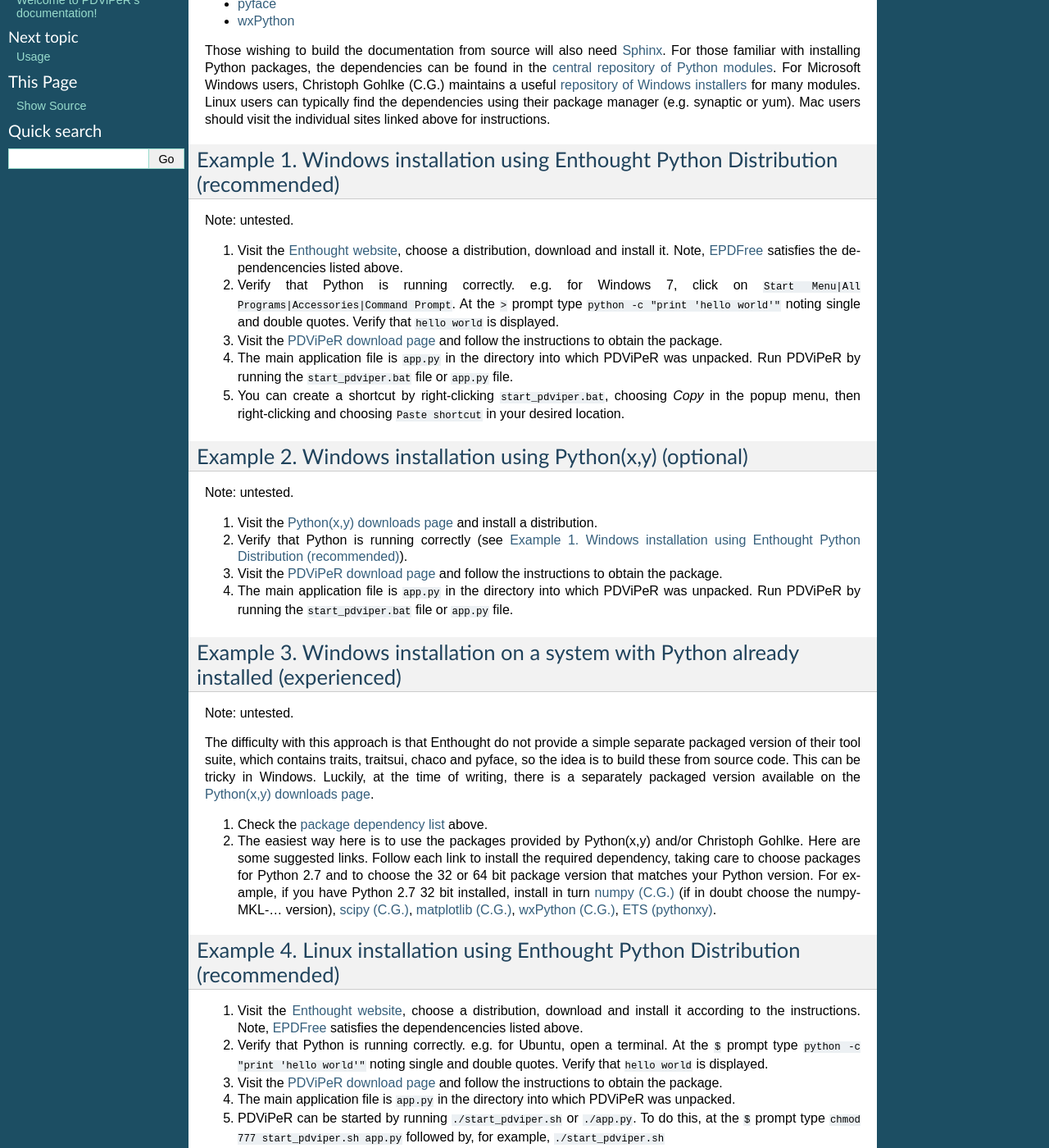
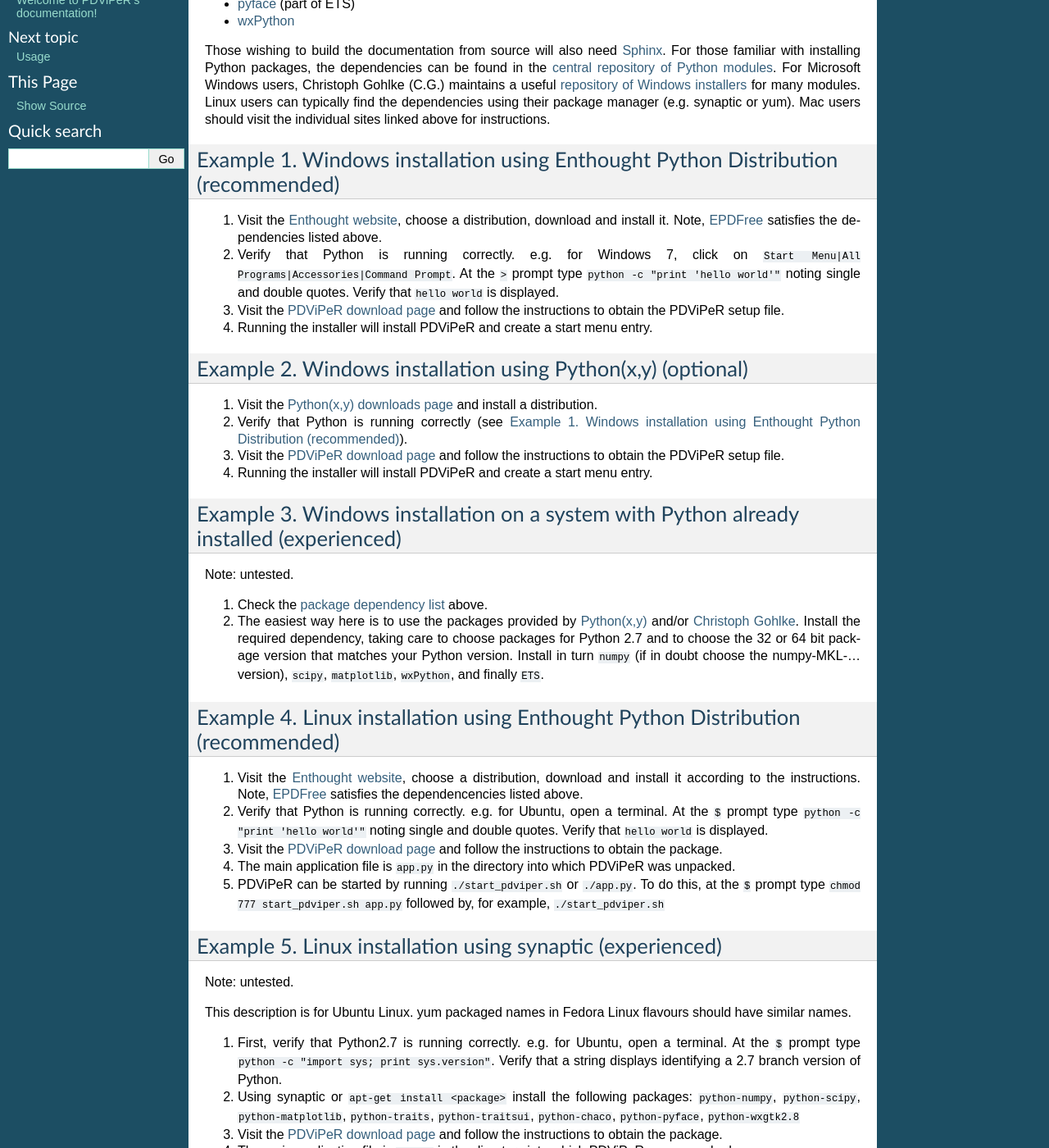
Before and after one commit to AustralianSynchrotron/pdviper, a Sphinx documentation site: the page built from docs/installation.rst, in a window 1280 px wide and 1400 px high, scrolled down 535 px. Shown: the whole window at 82% size. Built offline with Sphinx 7.4.7, drawn with Linux system fonts in a browser that asks for light colours; formulas are drawn with MathJax 3; some of the changed text lies outside the part shown.

Commit message:
Updated installation instructions

```diff
--- a/docs/installation.rst
+++ b/docs/installation.rst
@@ -18,10 +18,10 @@
 * `numpy <http://numpy.scipy.org/>`_
 * `scipy <http://scipy.org/>`_
 * `matplotlib <http://matplotlib.org/>`_
-* `traits <http://code.enthought.com/projects/traits/>`_
-* `traitsui <http://code.enthought.com/projects/traits_ui/>`_
-* `chaco <http://code.enthought.com/projects/chaco/>`_
-* `pyface <http://code.enthought.com/projects/traits_gui/>`_
+* `traits <http://code.enthought.com/projects/traits/>`_ [part of the Enthought Tool Suite (ETS) package]
+* `traitsui <http://code.enthought.com/projects/traits_ui/>`_ (part of ETS)
+* `chaco <http://code.enthought.com/projects/chaco/>`_ (part of ETS)
+* `pyface <http://code.enthought.com/projects/traits_gui/>`_ (part of ETS)
 * `wxPython <http://wxpython.org/>`_
 
 Those wishing to build the documentation from source will also need `Sphinx <http://sphinx.pocoo.org/>`_.
@@ -32,42 +32,31 @@
 Example 1. Windows installation using Enthought Python Distribution (recommended)
 ---------------------------------------------------------------------------------
 
-Note: untested.
-
-#. Visit the `Enthought website <http://www.enthought.com/products/epd.php>`_, choose a distribution, download and install it. Note, `EPDFree <http://www.enthought.com/products/epd_free.php>`_ satisfies the dependencencies listed above.
+#. Visit the `Enthought website <http://www.enthought.com/products/epd.php>`_, choose a distribution, download and install it. Note, `EPDFree <http://www.enthought.com/products/epd_free.php>`_ satisfies the dependencies listed above.
 #. Verify that Python is running correctly.
    e.g. for Windows 7, click on ``Start Menu|All Programs|Accessories|Command Prompt``.
    At the ``>`` prompt type ``python -c "print 'hello world'"`` noting single and double quotes.
    Verify that ``hello world`` is displayed.
-#. Visit the `PDViPeR download page <http://www.synchrotron.org.au/pdviper>`_ and follow the instructions to obtain the package.
-#. The main application file is ``app.py`` in the directory into which PDViPeR was unpacked. Run PDViPeR by running the ``start_pdviper.bat`` file or ``app.py`` file.
-#. You can create a shortcut by right-clicking ``start_pdviper.bat``, choosing `Copy` in the popup menu, then right-clicking and choosing ``Paste shortcut`` in your desired location.
+#. Visit the `PDViPeR download page <http://www.synchrotron.org.au/pdviper>`_ and follow the instructions to obtain the PDViPeR setup file.
+#. Running the installer will install PDViPeR and create a start menu entry.
 
 Example 2. Windows installation using Python(x,y) (optional)
 ------------------------------------------------------------
 
-Note: untested.
-
 #. Visit the `Python(x,y) <http://code.google.com/p/pythonxy/>`_ `downloads page <http://code.google.com/p/pythonxy/wiki/Downloads>`_ and install a distribution.
 #. Verify that Python is running correctly (see :ref:`example1`).
-#. Visit the `PDViPeR download page <http://www.synchrotron.org.au/pdviper>`_ and follow the instructions to obtain the package.
-#. The main application file is ``app.py`` in the directory into which PDViPeR was unpacked. Run PDViPeR by running the ``start_pdviper.bat`` file or ``app.py`` file.
+#. Visit the `PDViPeR download page <http://www.synchrotron.org.au/pdviper>`_ and follow the instructions to obtain the PDViPeR setup file.
+#. Running the installer will install PDViPeR and create a start menu entry.
 
 Example 3. Windows installation on a system with Python already installed (experienced)
 ---------------------------------------------------------------------------------------
 
 Note: untested.
 
-The difficulty with this approach is that Enthought do not provide a simple separate packaged version of their tool suite, which contains traits, traitsui, chaco and pyface, so the idea is to build these from source code. This can be tricky in Windows. Luckily, at the time of writing, there is a separately packaged version available on the `Python(x,y) downloads page <http://code.google.com/p/pythonxy/wiki/Downloads>`_.
-
 #. Check the :ref:`package dependency list<python_package_dependencies>` above.
-#. The easiest way here is to use the packages provided by Python(x,y) and/or Christoph Gohlke. Here are some suggested links. Follow each link to install the required dependency, taking care to choose packages for Python 2.7 and to choose the 32 or 64 bit package version that matches your Python version.
-   For example, if you have Python 2.7 32 bit installed, install in turn
-   `numpy (C.G.) <http://www.lfd.uci.edu/~gohlke/pythonlibs/#numpy>`_ (if in doubt choose the numpy-MKL-... version),
-   `scipy (C.G.) <http://www.lfd.uci.edu/~gohlke/pythonlibs/#scipy>`_,
-   `matplotlib (C.G.) <http://www.lfd.uci.edu/~gohlke/pythonlibs/#matplotlib>`_,
-   `wxPython (C.G.) <http://www.lfd.uci.edu/~gohlke/pythonlibs/#wxpython>`_,
-   `ETS (pythonxy) <http://code.google.com/p/pythonxy/wiki/Downloads>`_.
+#. The easiest way here is to use the packages provided by `Python(x,y) <http://code.google.com/p/pythonxy/wiki/StandardPlugins>`_ and/or `Christoph Gohlke <http://www.lfd.uci.edu/~gohlke/pythonlibs/>`_. Install the required dependency, taking care to choose packages for Python 2.7 and to choose the 32 or 64 bit package version that matches your Python version.
+   Install in turn ``numpy`` (if in doubt choose the numpy-MKL-... version), ``scipy``,
+   ``matplotlib``, ``wxPython``, and finally ``ETS``.
 
 Example 4. Linux installation using Enthought Python Distribution (recommended)
 -------------------------------------------------------------------------------
@@ -101,3 +90,8 @@
 
 Example 6. Mac OSX installation (recommended)
 ---------------------------------------------
+
+#. Visit the `Enthought website <http://www.enthought.com/products/epd.php>`_, choose a distribution, download and install it according to the instructions. Note, `EPDFree <http://www.enthought.com/products/epd_free.php>`_ satisfies the dependencencies listed above.
+#. Visit the `PDViPeR download page <http://www.synchrotron.org.au/pdviper>`_ and follow the instructions to obtain the package.
+#. Double click the Application .zip package to unpack it the first time.
+#. Now you can double click the package to start PDViPeR.
```
